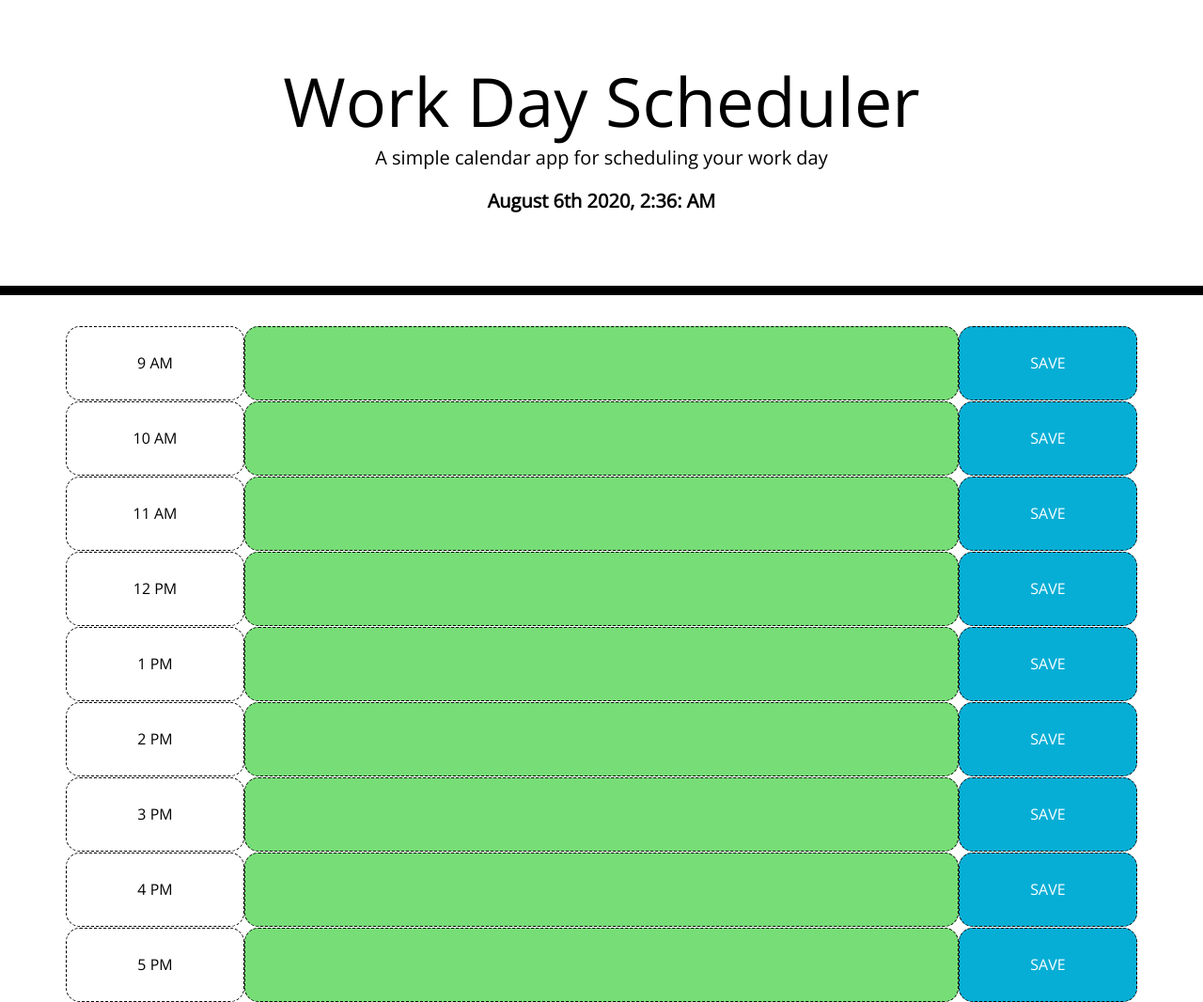
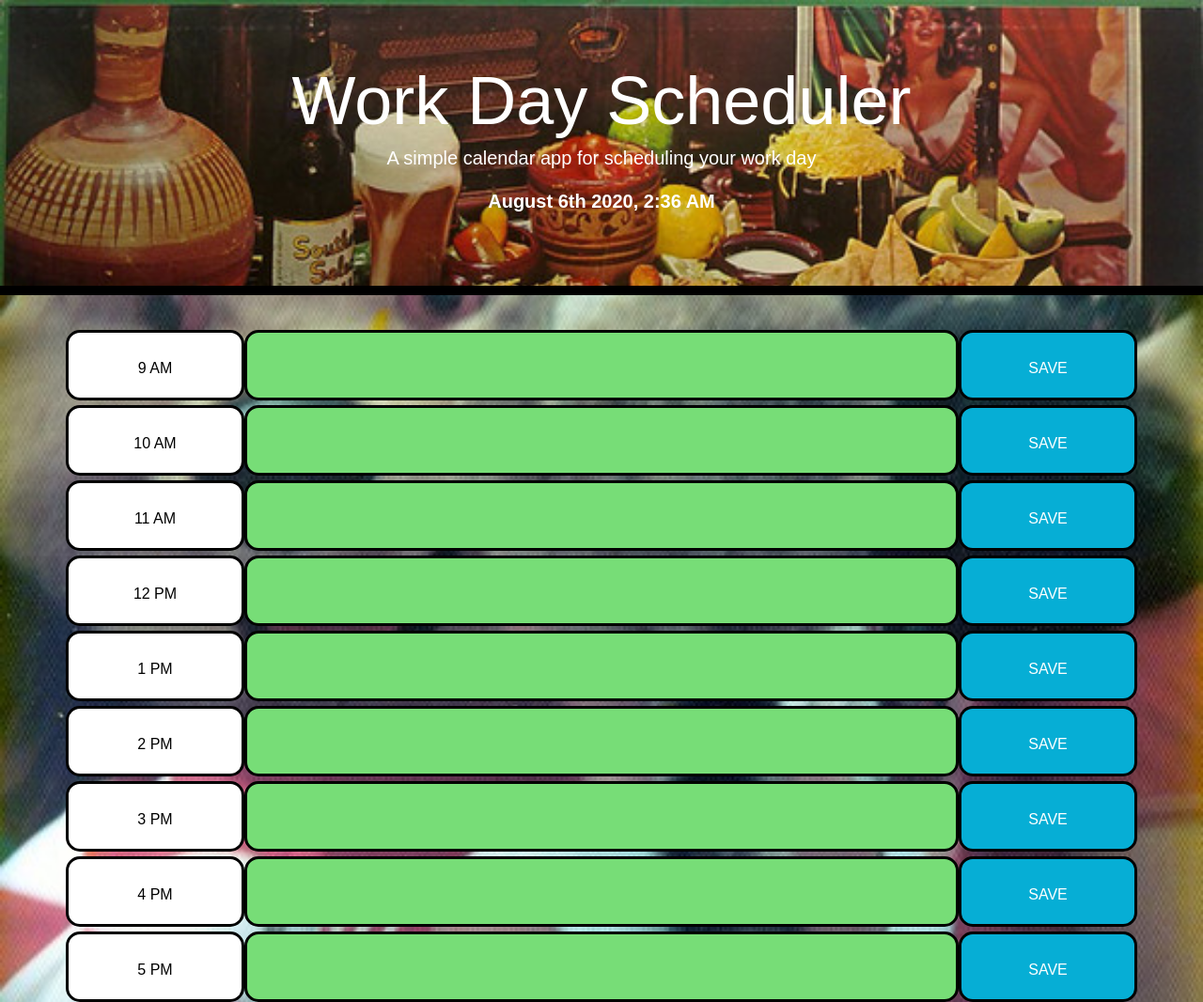
Before and after one commit to timhellman/day-planner, a plain HTML site: page index.html in a window 1280 px wide. Shown: the whole page at 94% size. Drawn offline with nearby package versions, Linux system fonts and the light colour scheme.

Commit message:
even more final submissions

```diff
--- a/script.js
+++ b/script.js
@@ -12,7 +12,7 @@
 
 
 /////FOR THE MOMENT TIMER
-var momentTimer = moment().format('MMMM Do YYYY, h:mm: A');
+var momentTimer = moment().format('MMMM Do YYYY, h:mm A');
 
 var currentDay = $("currentDay")
 $("#currentDay").append(momentTimer)
@@ -22,43 +22,27 @@ var currentHour = moment().hour()
 console.log(moment().hour())
 
 for (var i = 0; i < 18; i++) {
-        if (i < currentHour)
-        {
+    if (i < currentHour) {
         $("#" + i).addClass("past")
     }
-        else if (i === currentHour)
-            {
+    else if (i === currentHour) {
         $("#" + i).addClass("present")
     }
-            else
-            {
+    else {
         $("#" + i).addClass("future")
     }
 }
-
-
-
-/////SUBMIT THE TASKS
-////$(".btn").on("click", function(){
-    //var shoppingItem = $("#input").val();
-    //$("#list").append(`<li>${shoppingItem} <button class="purchaseButton">Purchased</button></li>`);
-//})
-//$("#list").on("click", ".purchaseButton", function(){
-    //$(this).parent("li").css("display","none")
-//})
-
 
 
 //accept user input and store it as a variable
 //add the usertext content to that variable
 //append the usertext content to class/div/id
 
-$(".saveBtn").on("click", function(){
-
+$(".saveBtn").on("click", function () {
 
     var time = $(this).attr("data-time")
     var descriptionOfTask = $("#" + time).val();
-    console.log(descriptionOfTask);
+    //console.log(descriptionOfTask);
     localStorage.setItem(time, descriptionOfTask)
 })
 
@@ -67,9 +51,10 @@ function placeTextInTaskSection() {
 
 
     for (var i = 0; i < 18; i++) {
-        var savedTime = localStorage.getItem(i+"")
-        if (savedTime !== null){
-        $("#"+i+"").val(savedTime)
+        var savedTime = localStorage.getItem(i + "")
+        if (savedTime !== null) {
+            $("#" + i + "").val(savedTime)
+            console.log(savedTime)
         }
     }
 }
--- a/style.css
+++ b/style.css
@@ -1,9 +1,12 @@
 .jumbotron {
   text-align: center;
-  background-color: transparent;
-  color: black;
+  color: white;
+  font-size: medium;
   border-radius: 0;
   border-bottom: 10px solid black;
+  background-image: url('./treshomebres.jpg');
+	background-size: cover;
+	background-repeat: no-repeat
 }
 
 #currentDay {
@@ -16,9 +19,12 @@
 /*////////BODY///////*/
 
 body {
-  font-family: 'Open Sans', sans-serif;
+  font-family: Arial, Helvetica, sans-serif;
   font-size: 16px;
   line-height: 1;
+  background-image: url('./poobear.jpg');
+  background-size: cover;
+  background-repeat: no-repeat
 }
 
 textarea{
@@ -26,7 +32,7 @@ textarea{
   border: none;
   resize: none;
   color: #000000;
-  border-left: 1px solid black;
+  border-left: 3px solid black;
   padding: 10px;
 
 }
@@ -34,14 +40,14 @@ textarea{
 .row {
   white-space: pre-wrap;
   height: 80px;
-  border-top: 1px solid white;;
+  padding-top: 5px;
 }
 
 .description{
   white-space: pre-wrap;
   text-align: left;
   padding-top: 30px;
-  border: 1px dashed black;
+  border: 3px solid black;
   border-radius: 15px;
   padding: 10px;
 }
@@ -55,7 +61,7 @@ textarea{
 .hour {
   background-color: #ffffff;
   color: #000000;
-  border: 1px dashed #000000;
+  border: 3px solid #000000;
 }
 
 
@@ -85,7 +91,7 @@ textarea{
 /*///////SAVE BUTTON///////*/
 
 .saveBtn {
-  border: 1px dashed black;
+  border: 3px solid black;
   border-radius: 15px;
   background-color: #06AED5;
   color: white;
```
Also changed, not shown: index.html (+2 -2 lines), poobear.jpg (added), treshomebres.jpg (added). Lines whose indentation alone changed are shown as unchanged.
